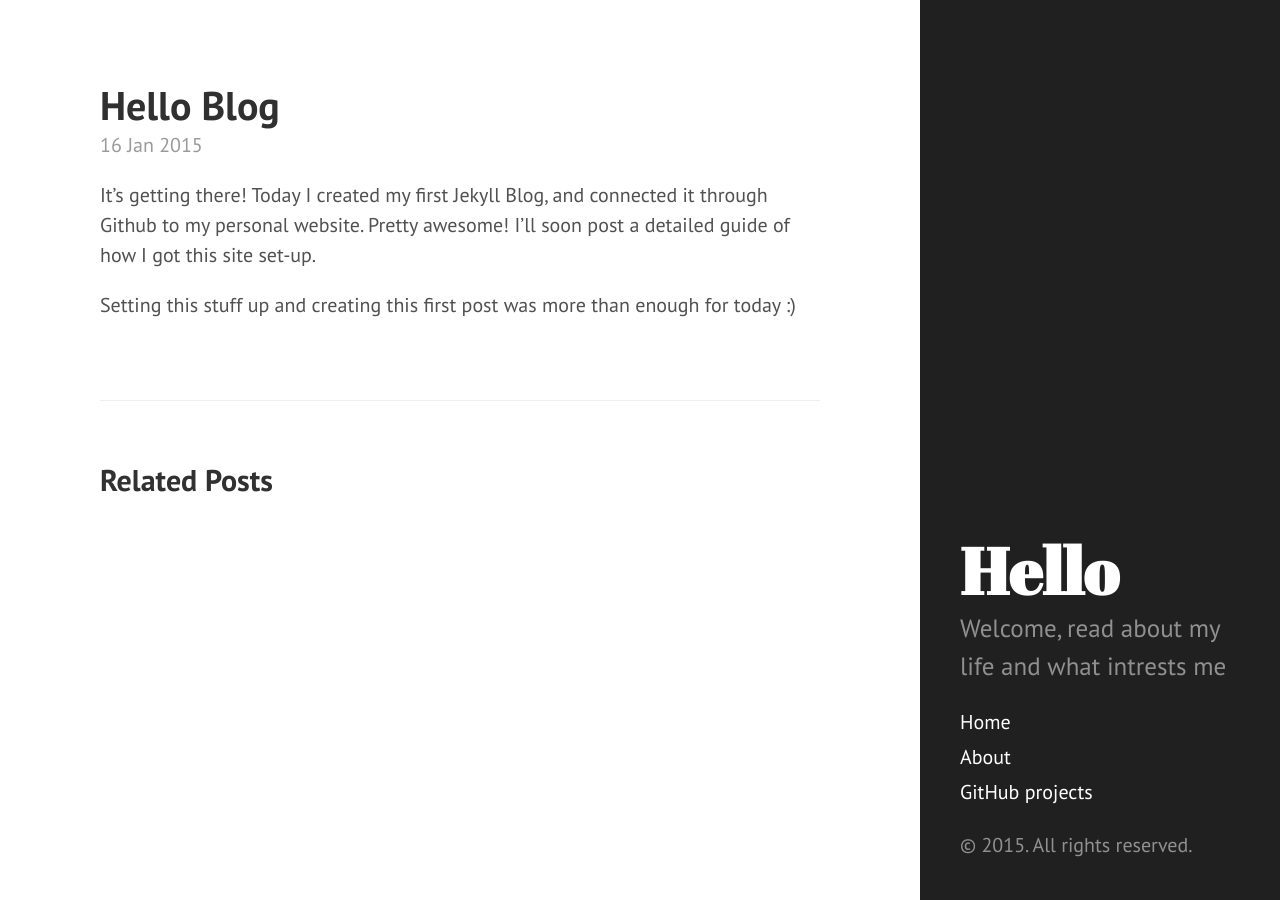
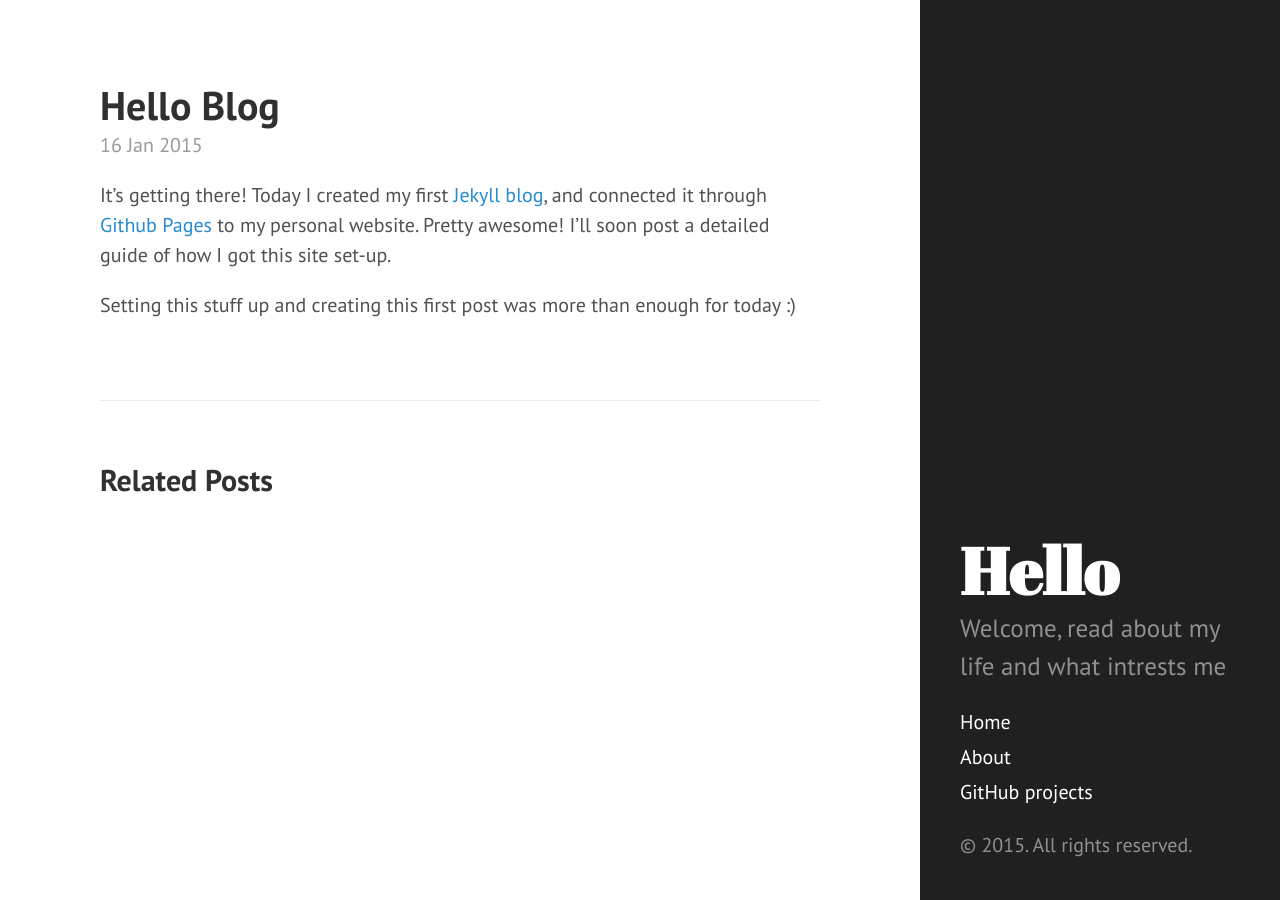
Before and after one commit to megawubs/megawubs.github.io, a Jekyll site: the page built from _posts/2015-01-16-hello-blog.md, in a window 1280 px wide. Built offline with Jekyll 4.4.1, drawn with Linux system fonts in a browser that asks for light colours; Markdown is read by kramdown in place of the engine named in the settings.

Commit message:
updated post with links

```diff
--- a/_posts/2015-01-16-hello-blog.md
+++ b/_posts/2015-01-16-hello-blog.md
@@ -3,6 +3,9 @@ layout: post
 title: Hello Blog
 ---
 
-It's getting there! Today I created my first Jekyll Blog, and connected it through Github to my personal website. Pretty awesome! I'll soon post a detailed guide of how I got this site set-up.
+It's getting there! Today I created my first [Jekyll blog][1], and connected it through [Github Pages][2] to my personal website. Pretty awesome! I'll soon post a detailed guide of how I got this site set-up.
 
 Setting this stuff up and creating this first post was more than enough for today :)
+
+[1]: http://jekyllrb.com/
+[2]: https://pages.github.com/
```
